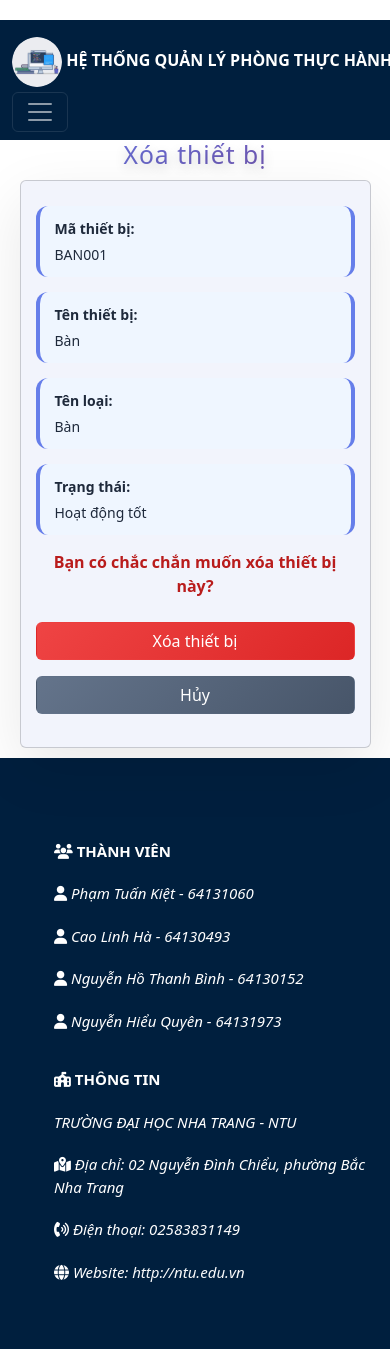
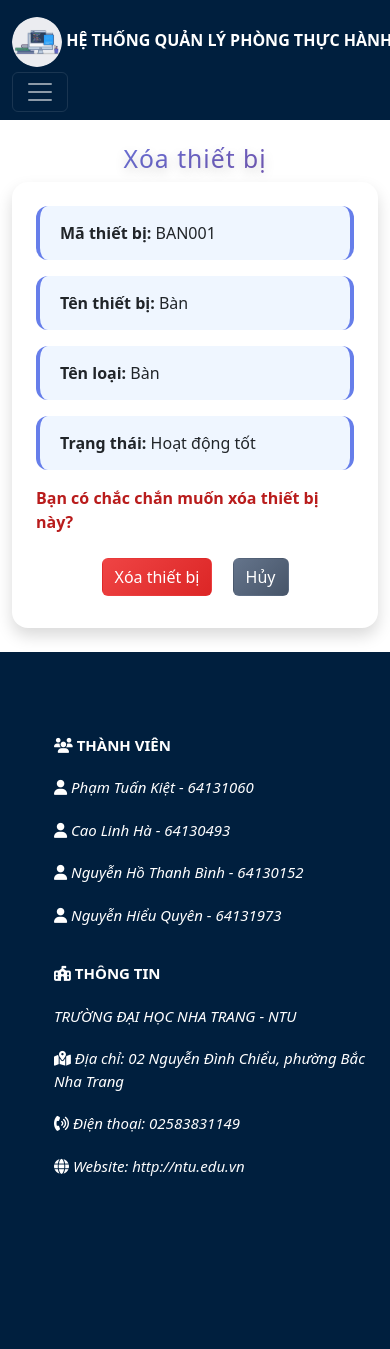
Before and after one commit to TuanKiet1774/LabManagementSystem, a PHP site: page /thietbi_xoa.php?maThietBi=BAN001 in a window 390 px wide. After the commit the page ends 1176 px from the top, so only its background shows below. Run offline with PHP 8.4, Linux system fonts and the light colour scheme; data comes from the database, SQL or seed files in the repository.

Commit message:
responsive update

```diff
--- a/Src/phieumuon_them.php
+++ b/Src/phieumuon_them.php
@@ -65,7 +65,7 @@
             outline: none;
         }
 
-        .btn-submit {
+        .btn-add {
             display: inline-block;
             width: 15%;
             padding: 8px;
@@ -78,7 +78,7 @@
             transition: 0.25s;
         }
 
-        .btn-submit:hover {
+        .btn-add:hover {
             background: #048ff9ff;
         }
 
@@ -227,7 +227,7 @@
 
             <tr>
                 <td colspan="2" align="center" style="background:#feffddff;">
-                    <input type="submit" name="submit" value="Tạo phiếu" class="btn-submit">
+                        <input type="submit" name="submit" value="Tạo phiếu" class='btn-add w-md-auto'>
                 </td>
             </tr>
         </table>
--- a/Src/thietbi_xoa.php
+++ b/Src/thietbi_xoa.php
@@ -28,18 +28,6 @@
             letter-spacing: 1px;
         }
 
-        .card {
-            width: 50%;
-            max-width: 600px;
-            margin: 10px auto;
-            background: #ffffff;
-            padding: 40px;
-            border-radius: 20px;
-            box-shadow: 0 20px 60px rgba(0, 0, 0, 0.09);
-            text-align: center;
-        }
-
-
         .info {
             font-size: 16px;
             margin-bottom: 15px;
@@ -51,7 +39,6 @@
             border-right: 4px solid #667eea;
             text-align: left;
         }
-
 
         .btn {
             display: inline-block;
@@ -98,56 +85,12 @@
             box-shadow: 0 4px 12px rgba(100, 116, 139, 0.4);
         }
 
-        /* Responsive */
-        @media (max-width: 768px) {
-            .card {
-                width: 90%;
-                padding: 30px 20px;
-            }
-
-            h2 {
-                font-size: 26px;
-            }
-
-            .btn {
-                display: block;
-                width: 100%;
-                margin: 8px 0;
-            }
-
-            .info strong {
-                display: block;
-                margin-bottom: 5px;
-            }
-        }
-
-        @media (max-width: 480px) {
-            body {
-                padding-top: 20px;
-            }
-
-            .card {
-                padding: 25px 15px;
-            }
-
-            h2 {
-                font-size: 22px;
-                margin-bottom: 20px;
-            }
-
-            .card::before {
-                font-size: 50px;
-            }
-
-            .info {
-                font-size: 14px;
-                padding: 12px 15px;
-            }
-
-            .btn {
-                padding: 12px 20px;
-                font-size: 15px;
-            }
+        .info-box {
+            background: #eff6ff;
+            padding: 15px 20px;
+            border-radius: 12px;
+            border-left: 4px solid #667eea;
+            border-right: 4px solid #667eea;
         }
     </style>
 </head>
@@ -174,7 +117,16 @@
     $row = mysqli_fetch_assoc($result);
 
     if (!$row) {
-        echo "<p style='text-align:center; color:red;'>Phòng không tồn tại!</p>";
+        echo "
+            <div class='container d-flex justify-content-center'
+                style='min-height: calc(100vh - 200px);'>
+                <div class='text-center'>
+                    <p class='text-danger fw-bold mt-1'>Thiết bị không tồn tại!</p>
+                    <a href='thietbi.php' class='btn btn-secondary mt-2'>Quay lại</a>
+                </div>
+            </div>
+            ";
+            include("./footer.php");
             exit;
     }
 
@@ -190,26 +142,31 @@
             echo "<div style='text-align:center; margin-top:20px;'>
                     <a class='btn btn-cancel' href='thietbi.php' style='color: white;'>Quay lại danh sách</a>
                 </div>";
-            exit;
         } else {
             echo "<p style='text-align:center; color:red;'>Lỗi khi xóa: " . mysqli_error($con) . "</p>";
         }
     }
     ?>
 
+    <div class="container my-4">
+        <div class="row justify-content-center">
+            <div class="col-12 col-md-8 col-lg-6">
                 <h2>Xóa thiết bị</h2>
-    <div class="card" style='background-color: #f2f4fcff;'>
-        <p class="info"><strong>Mã thiết bị:</strong> <?= $row['MaThietBi'] ?></p>
-        <p class="info"><strong>Tên thiết bị:</strong> <?= $row['TenThietBi'] ?></p>
-        <p class="info"><strong>Tên loại:</strong> <?= $row['TenLoai'] ?></p>
-        <p class="info"><strong>Trạng thái:</strong> <?= $row['TenTTTB'] ?></p>
+                <div class="bg-white p-4 p-md-5 shadow rounded-4" style='background-color: #f2f4fcff;'>
+                    <div class="info-box mb-3"><strong>Mã thiết bị:</strong> <?= $row['MaThietBi'] ?></div>
+                    <div class="info-box mb-3"><strong>Tên thiết bị:</strong> <?= $row['TenThietBi'] ?></div>
+                    <div class="info-box mb-3"><strong>Tên loại:</strong> <?= $row['TenLoai'] ?></div>
+                    <div class="info-box mb-3"><strong>Trạng thái:</strong> <?= $row['TenTTTB'] ?></div>
 
                     <p style="color:#b91c1c; font-weight:bold;">Bạn có chắc chắn muốn xóa thiết bị này?</p>
 
-        <form method="POST">
+                    <form method="POST" class="text-center">
                         <button type="submit" name="confirm_delete" class="btn btn-delete" style='color: white;'>Xóa thiết bị</button>
                         <a href="thietbi.php" class="btn btn-cancel" style='color: white;'>Hủy</a>
                     </form>
+                </div>
+            </div>
+        </div>
     </div>
     <?php include("./footer.php"); ?>
 
```
Also changed, not shown: Src/phongmay.php (+28 -3 lines), Src/phongmay_sua.php (+9 -8 lines), Src/phongmay_them.php (+10 -7 lines), Src/phongmay_xem.php (+10 -8 lines), Src/phongmay_xoa.php (+30 -70 lines), Src/thietbi.php (+28 -3 lines), Src/thietbi_sua.php (+9 -8 lines), Src/thietbi_them.php (+10 -7 lines), Src/thietbi_xem.php (+13 -7 lines). Lines whose indentation alone changed are shown as unchanged.
